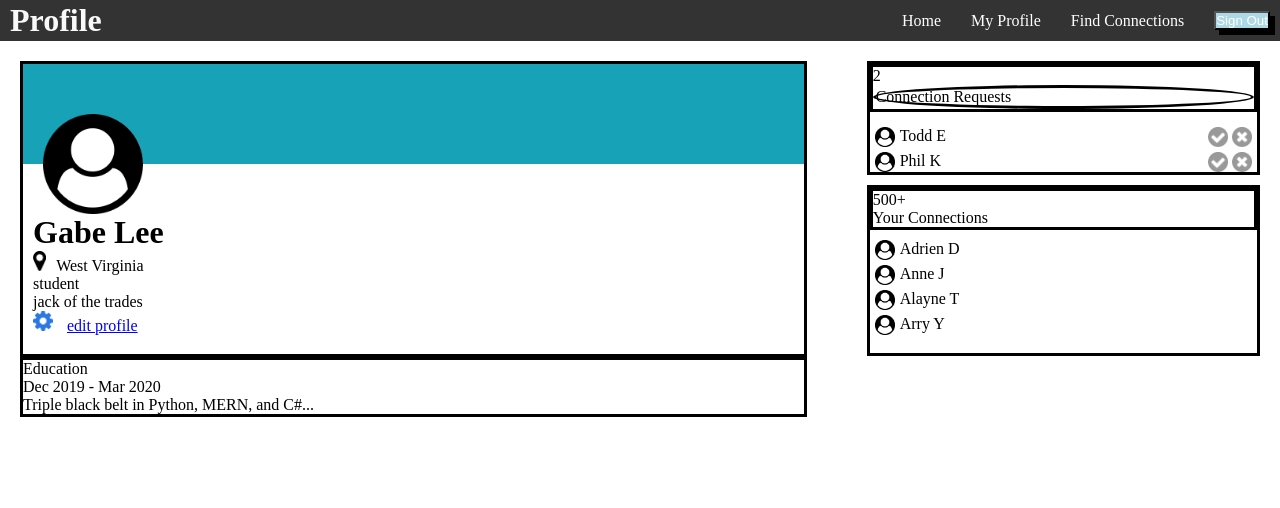
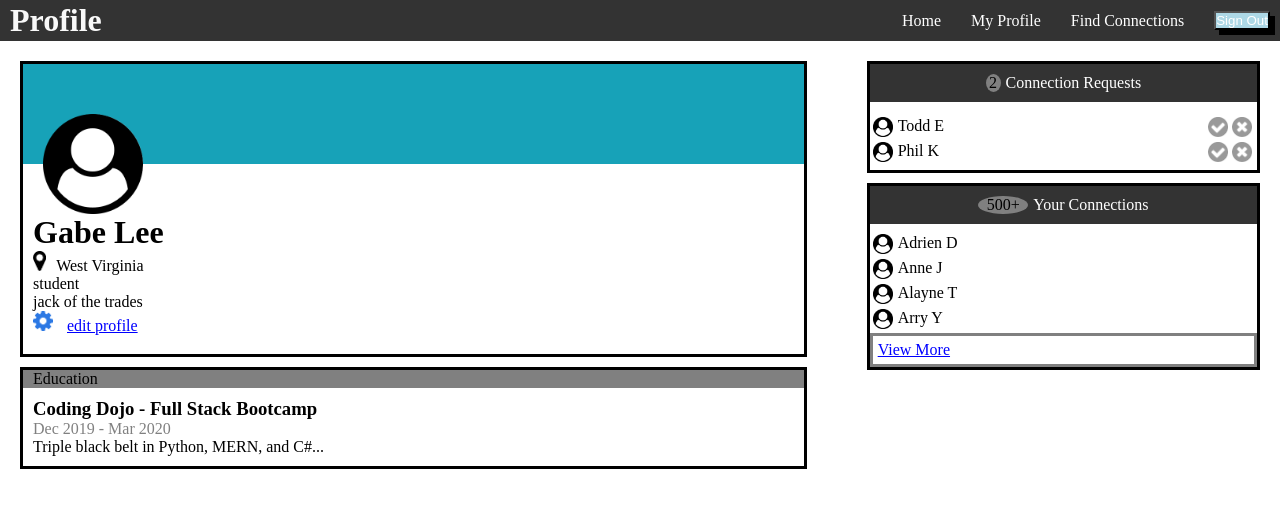
Before and after one commit to GabrielLee252/profile_page2, a plain HTML site: page index.html in a window 1280 px wide. Drawn offline with Linux system fonts and the light colour scheme.

Commit message:
finished

```diff
--- a/index.html
+++ b/index.html
@@ -45,10 +45,13 @@
             </div>
             <div class="edu">
                 <div class="edu-head">
-                    <div class="education">Education</div>
-                        <p>Dec 2019 - Mar 2020</p>
+                    Education
+                </div>
+                    <div class="education">
+                        <h3>Coding Dojo - Full Stack Bootcamp</h3>
+                        <p class="dates">Dec 2019 - Mar 2020</p>
                         <p>Triple black belt in Python, MERN, and C#...</p>
-                </div>
+                    </div>
             </div>
         </div>
         <!-- --------------------------------------end column 1------------------------------------------------------------ -->
@@ -105,9 +108,9 @@
                             <img class="user-col2" src="static/user-circle.png" alt="user">
                             <p>Arry Y</p>
                         </div>
+                        <div class="link">
+                            <a href="#">View More</a>
                     </div>
-                    <div class="link">
-                        <a href="#">View More</a>
                     </div>
                 </div>
             </div>
--- a/style.css
+++ b/style.css
@@ -106,10 +106,22 @@ a {
 }
 
 .edu{
-    border: solid;
-
+    margin-top: 10px;
+    border: solid black;
 }
 
+.edu-head{
+    background-color: grey;
+    padding-left: 10px;
+}
+
+.education{
+    padding: 10px;
+}
+
+.dates{
+    color: grey;
+}
 
 .col2{
     flex: 1;
@@ -145,13 +157,14 @@ a {
 .phil {
     display: flex;
     justify-content: space-between;
+    margin-bottom: 8px;
 }
 
 .name-1{
     display: flex;
     gap: 5px;
     margin-top: 5px;
-    margin-left: 5px;
+    margin-left: 3px;
 }
 
 .name-r{
@@ -161,11 +174,37 @@ a {
 }
 
 .col2-head{
-    border: solid black;
+    display: flex;
+    padding: 10px;
+    justify-content: center;
+    gap: 5px;
+    background-color: rgb(51, 51, 51);
+    color: white;
 }
 
-.conn{
+.two{
     border-radius: 50%;
-    background-color: white;
-    border: solid;
+    width: 15px;
+    text-align: center;
+    background-color: grey;
+    color: black;
 }
+
+.five{
+    border-radius: 50%;
+    width: 50px;
+    text-align: center;
+    background-color: grey;
+    color: black;
+}
+
+.link a{
+    text-decoration: underline;
+    color: blue;
+}
+
+.link{
+    border: solid gray;
+    padding: 5px;
+    margin-top: 4px;
+}
```
